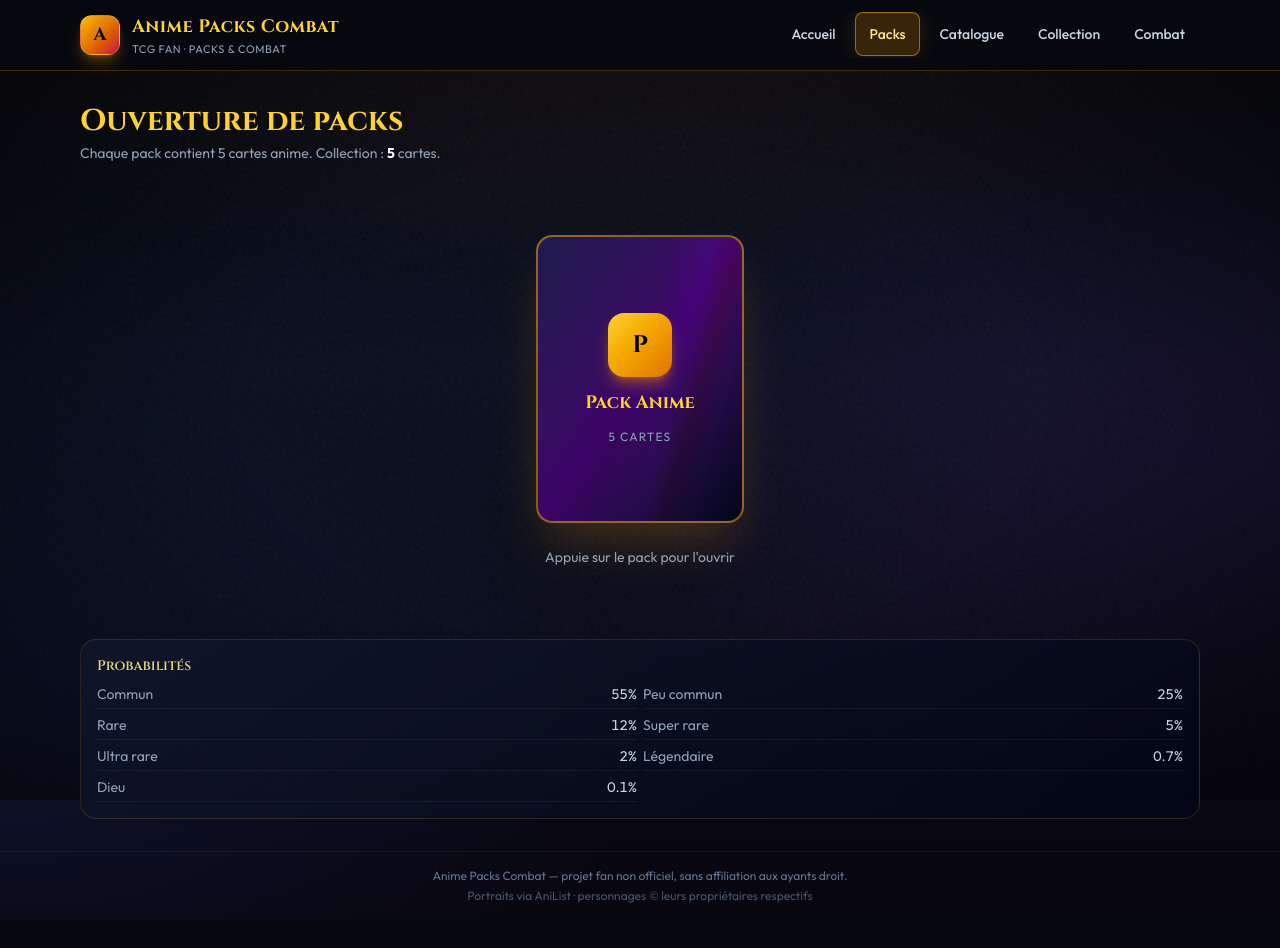
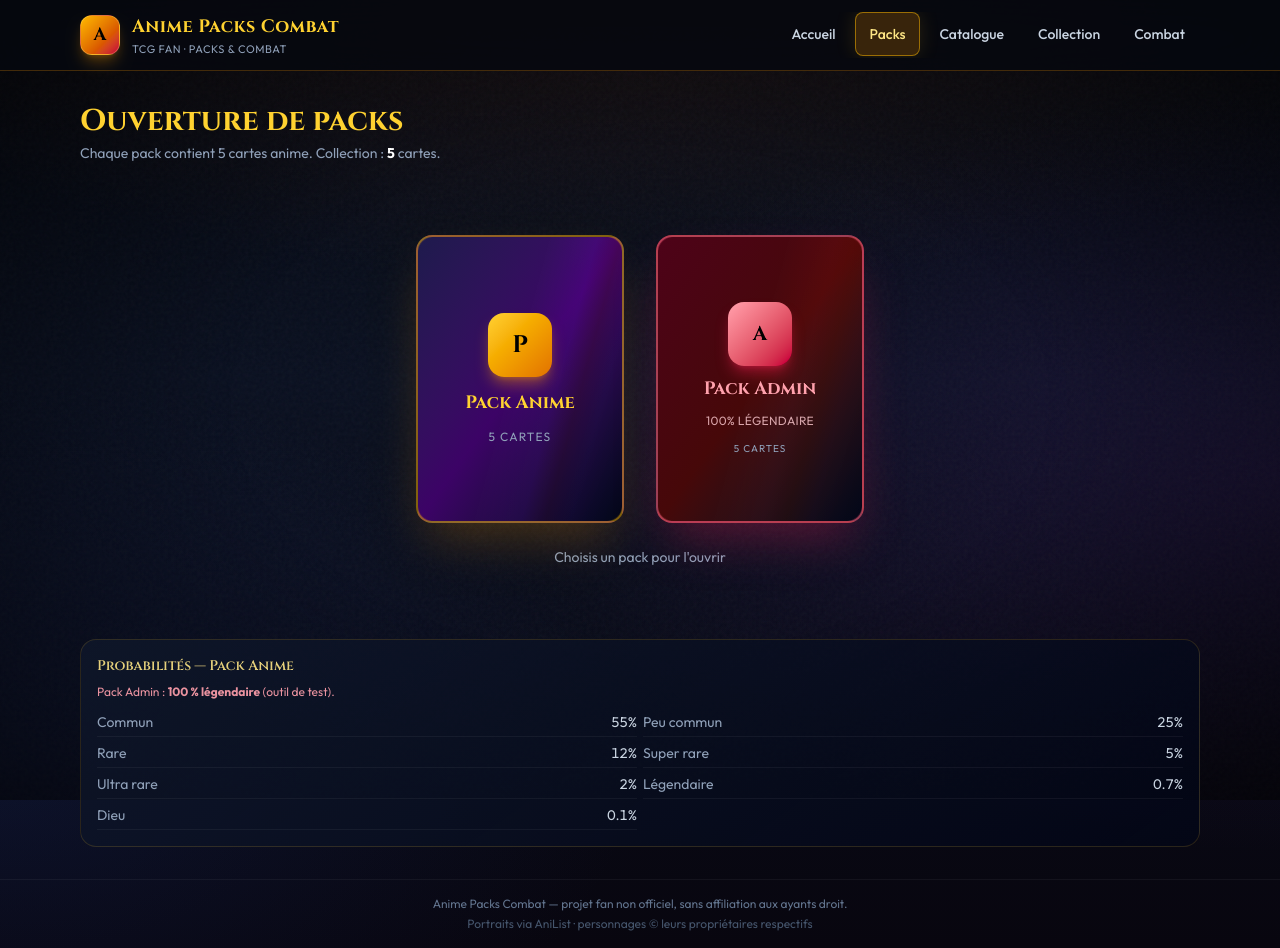
Before and after one commit to samueldelagrange30-maker/tcg-packs-combat, a React (Vite) app: page /#/packs in a window 1280 px wide. Before the commit the page ends 920 px from the top, so only its background shows below. Built offline with nearby package versions, Linux system fonts and the light colour scheme.

Commit message:
Add admin pack with 100% legendary drop rate
Second pack on the Packs page always opens 5 legendary cards.

```diff
--- a/src/pages/Packs.tsx
+++ b/src/pages/Packs.tsx
@@ -3,7 +3,7 @@ import { CardView } from '../components/CardView';
 import { RARITY_LABELS, RARITY_ORDER, RARITY_WEIGHTS } from '../data/cards';
 import { useCollection } from '../hooks/useCollection';
 import type { CardDefinition, Rarity } from '../types';
-import { openPack } from '../utils/packs';
+import { openPackByKind, type PackKind } from '../utils/packs';
 
 type Phase = 'idle' | 'opening' | 'revealed';
 
@@ -39,8 +39,8 @@ export function Packs() {
   const [shake, setShake] = useState(false);
   const [burstIndex, setBurstIndex] = useState<number | null>(null);
 
-  const startOpen = () => {
-    const pack = openPack(5);
+  const startOpen = (kind: PackKind = 'standard') => {
+    const pack = openPackByKind(kind, 5);
     setCards(pack);
     setRevealedCount(0);
     setBurstIndex(null);
@@ -91,9 +91,10 @@ export function Packs() {
 
       {phase === 'idle' && (
         <div className="flex flex-col items-center gap-6 py-8 sm:py-12">
+          <div className="flex flex-wrap justify-center gap-5 sm:gap-8">
             <button
               type="button"
-            onClick={startOpen}
+              onClick={() => startOpen('standard')}
               className="group relative w-44 h-64 sm:w-52 sm:h-72 rounded-2xl border-2 border-amber-400/50 bg-gradient-to-br from-indigo-950 via-purple-950 to-slate-950 shadow-2xl shadow-amber-500/25 hover:scale-105 active:scale-95 transition-transform touch-manipulation overflow-hidden"
             >
               <div className="absolute inset-0 foil-shimmer opacity-50" />
@@ -106,8 +107,30 @@ export function Packs() {
               </div>
               <div className="absolute inset-0 rounded-2xl ring-2 ring-amber-400/20 animate-pulse pointer-events-none" />
             </button>
+
+            <button
+              type="button"
+              onClick={() => startOpen('admin_legendaire')}
+              className="group relative w-44 h-64 sm:w-52 sm:h-72 rounded-2xl border-2 border-rose-400/60 bg-gradient-to-br from-rose-950 via-red-950 to-slate-950 shadow-2xl shadow-rose-500/30 hover:scale-105 active:scale-95 transition-transform touch-manipulation overflow-hidden"
+            >
+              <div className="absolute inset-0 foil-shimmer opacity-60" />
+              <div className="absolute inset-0 flex flex-col items-center justify-center gap-3 z-10 px-3">
+                <div className="h-16 w-16 rounded-2xl bg-gradient-to-br from-rose-300 to-rose-700 flex items-center justify-center shadow-lg shadow-rose-500/40 group-hover:scale-110 transition">
+                  <span className="font-display text-xl text-black font-bold">A</span>
+                </div>
+                <span className="font-display font-bold text-rose-300 text-lg text-center leading-tight">
+                  Pack Admin
+                </span>
+                <span className="text-xs text-rose-200/80 tracking-wide uppercase text-center">
+                  100% légendaire
+                </span>
+                <span className="text-[10px] text-slate-400 tracking-widest uppercase">5 cartes</span>
+              </div>
+              <div className="absolute inset-0 rounded-2xl ring-2 ring-rose-400/25 animate-pulse pointer-events-none" />
+            </button>
+          </div>
           <p className="text-slate-400 text-sm text-center px-4">
-            Appuie sur le pack pour l&apos;ouvrir
+            Choisis un pack pour l&apos;ouvrir
           </p>
         </div>
       )}
@@ -197,7 +220,10 @@ export function Packs() {
       )}
 
       <div className="rounded-2xl panel-glass p-4 text-sm text-slate-400">
-        <p className="font-display font-semibold text-amber-200/90 mb-2">Probabilités</p>
+        <p className="font-display font-semibold text-amber-200/90 mb-2">Probabilités — Pack Anime</p>
+        <p className="text-xs text-rose-300/90 mb-3">
+          Pack Admin : <strong>100&nbsp;% légendaire</strong> (outil de test).
+        </p>
         <ul className="grid sm:grid-cols-2 gap-1.5">
           {[...RARITY_ORDER].reverse().map((r) => (
             <li key={r} className="flex justify-between gap-2 border-b border-white/5 pb-1">
--- a/src/utils/packs.ts
+++ b/src/utils/packs.ts
@@ -1,10 +1,11 @@
 import { CATALOGUE, RARITY_ORDER, RARITY_WEIGHTS, cardsByRarity } from '../data/cards';
 import type { CardDefinition, Rarity } from '../types';
+
+export type PackKind = 'standard' | 'admin_legendaire';
 
 function pickRarity(): Rarity {
   const total = Object.values(RARITY_WEIGHTS).reduce((a, b) => a + b, 0);
   let roll = Math.random() * total;
-  // Ascending rarity for weight walk (commun first)
   const order: Rarity[] = [...RARITY_ORDER].reverse();
   for (const r of order) {
     roll -= RARITY_WEIGHTS[r];
@@ -21,6 +22,16 @@ function pickCardOfRarity(rarete: Rarity): CardDefinition {
   return pool[Math.floor(Math.random() * pool.length)];
 }
 
+/** Pack normal — odds du catalogue. */
 export function openPack(size = 5): CardDefinition[] {
   return Array.from({ length: size }, () => pickCardOfRarity(pickRarity()));
 }
+
+/** Pack admin — 100 % légendaire. */
+export function openAdminLegendaryPack(size = 5): CardDefinition[] {
+  return Array.from({ length: size }, () => pickCardOfRarity('legendaire'));
+}
+
+export function openPackByKind(kind: PackKind, size = 5): CardDefinition[] {
+  return kind === 'admin_legendaire' ? openAdminLegendaryPack(size) : openPack(size);
+}
```
Lines whose indentation alone changed are shown as unchanged.
